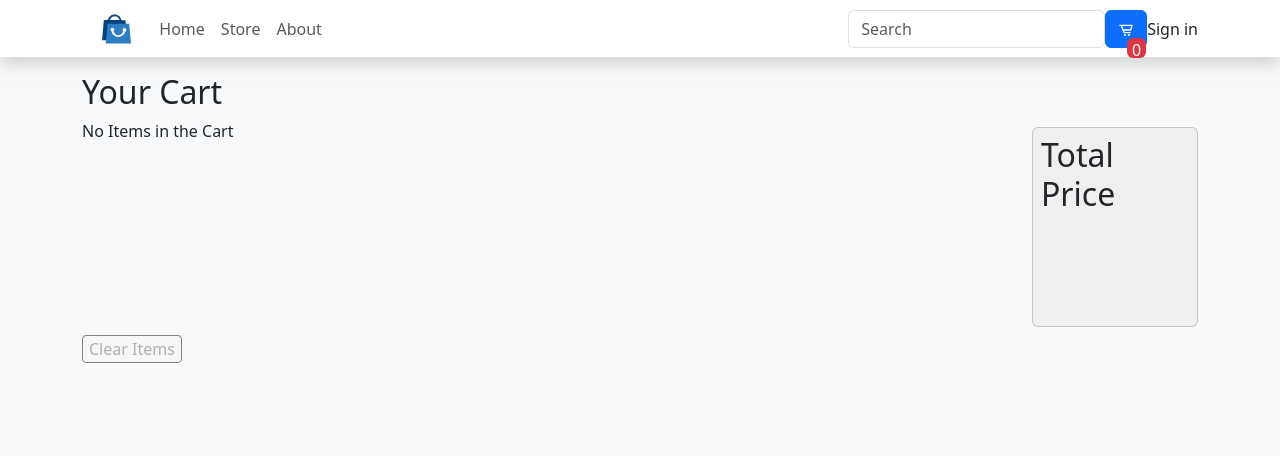
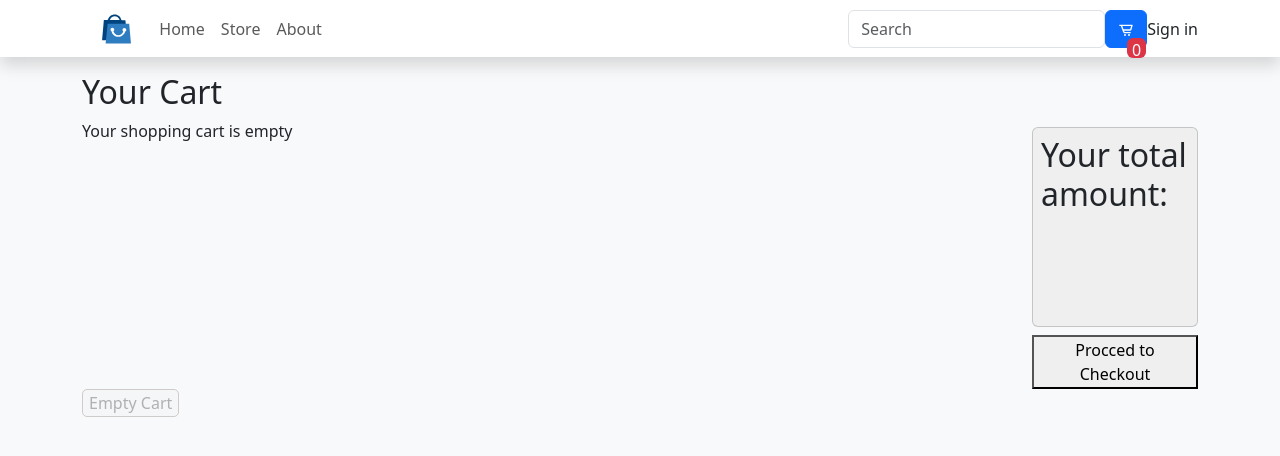
Before and after one commit to ronak232/Shopping-cart-typescript, a React (Vite) app: page /cart in a window 1280 px wide. Shown: the top 456 px of the page. Built offline with nearby package versions, Linux system fonts and the light colour scheme.

Commit message:
working on search and qty in/dec functionality

```diff
--- a/src/App.scss
+++ b/src/App.scss
@@ -1,3 +1,4 @@
 @import "./styles/footer";
 @import "./styles/skeleton.scss";
-@import "./styles/store"
+@import "./styles/store";
+@import "./styles/cart.scss"
--- a/src/components/Header.tsx
+++ b/src/components/Header.tsx
@@ -11,24 +11,36 @@ import {
 
 export const Header = () => {
   const { cartItems } = useSelector((state: RootState) => state.cartItems);
+
   const { products } = useSelector((state: RootState) => state.products);
 
   const inputElement = useRef<HTMLInputElement | null>(null);
-  const dispatch = useDispatch();
 
   const [searchProducts, setSearchProducts] = useState<string>(""); // we can pass the generic type to useState to update the DOM element based on type
+
+  const [filterSearchProducts, setFilterSearchProducts] = useState([])
+  const [filterSearchResult, setfilterSearchResult] = useState([])
+
 
   const handleSubmit = (e: React.FormEvent) => {
     e.preventDefault();
   };
   const handleSearchProducts = (): void => {
     setSearchProducts(inputElement.current?.value ?? "");
+    const searchedProduct = filterSearchProducts.filter(
+      (products: IProduct) => {
+        if(true){
 
-    if (searchProducts !== "") {
-      dispatch(searchFilterProduct(searchProducts));
-    } else {
-      products;
-    }
+          console.log(
+            Object.values(products.title)
+            .join(" ")
+            .toLowerCase()
+            .includes(products.title.toLowerCase())
+            );
+          }
+        console.log(searchedProduct);
+      }
+    );
   };
 
   return (
@@ -41,7 +53,7 @@ export const Header = () => {
               alt="Logo"
               height="50"
               className="d-inline-block align-text-top"
-              style={{width:"100%", height:"40px"}}
+              style={{ width: "100%", height: "40px" }}
             />
           </a>
         </div>
--- a/src/pages/Cart.tsx
+++ b/src/pages/Cart.tsx
@@ -6,7 +6,7 @@ import {
   handleRemove,
   clearAllCartItems,
 } from "../store/redux/features/CartItemsSlice/CartItemSlice";
-// import React, { useEffect, useState } from "react";
+
 
 export function Cart() {
   const { cartItems } = useSelector((state: RootState) => state.cartItems);
@@ -25,11 +25,14 @@ export function Cart() {
       <Container>
         <h2>Your Cart</h2>
         <Row>
-          <Col sm={12} md={10}>
+          <Col sm={12} md={10} className="cart">
             {cartItems.length > 0 ? (
               cartItems?.map((items) => {
                 return (
-                  <Card className="d-flex p-2 mb-2 mt-2" key={items.id}>
+                  <Card
+                    className="d-flex p-2 mb-2 mt-2 cart__product_list"
+                    key={items.id}
+                  >
                     <div className="mb-2">
                       <div>
                         <Card.Img
@@ -38,7 +41,7 @@ export function Cart() {
                           alt=""
                         />
                       </div>
-                      <h4 className="product__title">{items.title}</h4>
+                      <h4 className="cart__product_title">{items.title}</h4>
                       <span>{formatCurrency(items.price)}</span>
                     </div>
                     <div className="d-flex justify-space-between">
@@ -51,10 +54,19 @@ export function Cart() {
                           Remove
                         </Button>
                         <div>
-                          <Button className="" aria-label="quantity-increase">
+                          <Button
+                            className="qty-increment"
+                            aria-label="quantity-increase"
+                            role="increment"
+                          >
                             +
                           </Button>
-                          <Button className="" aria-label="quantity-decrease">
+                          <span>{items.quantity}</span>
+                          <Button
+                            className="qty-decrement"
+                            aria-label="quantity-decrease"
+                            role="decrement"
+                          >
                             -
                           </Button>
                         </div>
@@ -64,7 +76,7 @@ export function Cart() {
                 );
               })
             ) : (
-              <div>No Items in the Cart</div>
+              <div>Your shopping cart is empty</div>
             )}
           </Col>
           <Col sm={12} md={2}>
@@ -72,23 +84,21 @@ export function Cart() {
               className="w-100 p-2 mb-2 mt-2"
               style={{ height: "200px", backgroundColor: "#eeee" }}
             >
-              <h2>Total Price</h2>
+              <h2>Your total amount:</h2>
+              <span>{}</span>
             </Card>
+            <button>Procced to Checkout</button>
           </Col>
+        </Row>
         <div>
           <button
-              style={{
-                border: "1px solid grey",
-                borderRadius: "4px",
-                cursor: "pointer",
-              }}
+            className="remove_all-btn"
             disabled={cartItems.length > 0 ? false : true}
             onClick={() => clearCartItems()}
           >
-              Clear Items
+            Empty Cart
           </button>
         </div>
-        </Row>
       </Container>
     </>
   );
--- a/src/store/redux/features/CartItemsSlice/CartItemSlice.tsx
+++ b/src/store/redux/features/CartItemsSlice/CartItemSlice.tsx
@@ -26,8 +26,17 @@ const cartSlice = createSlice({
   initialState,
   reducers: {
     addToCart: (state, action: PayloadAction<ICartItems>) => {
+      // Checking the item exist in the cart
+      const findItemCart = state.cartItems.find(
+        (item) => item.id === action.payload.id
+      );
+
+      if (findItemCart) {
+
+      }
+      // });
+
       state.cartItems.push(action.payload);
-      console.log(action.payload);
     },
     handleRemove: (state, action: PayloadAction<number>) => {
       const removeCartItem = state.cartItems.filter((item) => {
@@ -35,16 +44,15 @@ const cartSlice = createSlice({
       });
       state.cartItems = removeCartItem;
     },
-    // calculateTotalPriceAmount: (state, action):void =>{
-    //     let total_Amount = state.cartItems.reduce((previousValue, currentValue) => {
-    //        return()
-    //     }, 0)
-    //  }
+    // calculateTotalPriceAmount: (state, action): void => {
+    //   state.cartItems.map((item) => item.price * item.quantity)
+    //   .reduce((total, value) => total + value, 0)}
+    // },
     clearAllCartItems: (state) => {
       state.cartItems = [];
     },
   },
 });
-console.log(cartSlice);
+
 export const { addToCart, handleRemove, clearAllCartItems } = cartSlice.actions;
 export default cartSlice.reducer;
--- a/src/store/redux/features/Productslice/ProductSlices.tsx
+++ b/src/store/redux/features/Productslice/ProductSlices.tsx
@@ -17,7 +17,6 @@ export const apiCallThunk = createAsyncThunk(
    async () => {
     try {
       const apiUrl = "https://fakestoreapi.com/products";
-
       const getProducts = await axios.get<IProduct[]>(apiUrl);
       return getProducts.data;
     } catch (err) {
@@ -30,7 +29,7 @@ export interface IProductState {
   products: IProduct[];
   loading: boolean;
   error: string;
-  filterSearchProducts: [];
+  filterSearchProducts: string;
 }
 
 // IntialState....
@@ -38,7 +37,7 @@ const initialState: IProductState = {
   products: [],
   loading: true,
   error: "",
-  filterSearchProducts: [],
+  filterSearchProducts: '',
 };
 
 const productSlice = createSlice({
@@ -46,17 +45,7 @@ const productSlice = createSlice({
   initialState,
   reducers: {
     searchFilterProduct: (state, action: PayloadAction<string>) => {
-      const searchedProduct = state.filterSearchProducts.filter(
-        (products: IProduct) => {
-          console.log(
-            Object.values(products.title)
-              .join(" ")
-              .toLowerCase()
-              .includes(action.payload.toLowerCase())
-          );
-          console.log(searchedProduct);
-        }
-      );
+     state.filterSearchProducts = action.payload
     },
   },
   extraReducers: (builder) => {
--- /dev/null
+++ b/src/styles/cart.scss
@@ -0,0 +1,5 @@
+.remove_all-btn{
+    border: 1px solid #d0cbcb;
+    border-radius: 5px;
+    cursor: pointer;
+}
--- a/src/utilites/CurrencyFormatter.tsx
+++ b/src/utilites/CurrencyFormatter.tsx
@@ -1,5 +1,6 @@
 const CURRENCYFORMATTER = new Intl.NumberFormat(undefined, {currency:"INR", style:"currency"})
 
 export function formatCurrency(number:number){
-  return CURRENCYFORMATTER.format(number)
+  const USDToINR = 82
+  return CURRENCYFORMATTER.format(number*USDToINR)
 }
```
Also changed, not shown: src/text.txt. Lines whose indentation alone changed are shown as unchanged.
